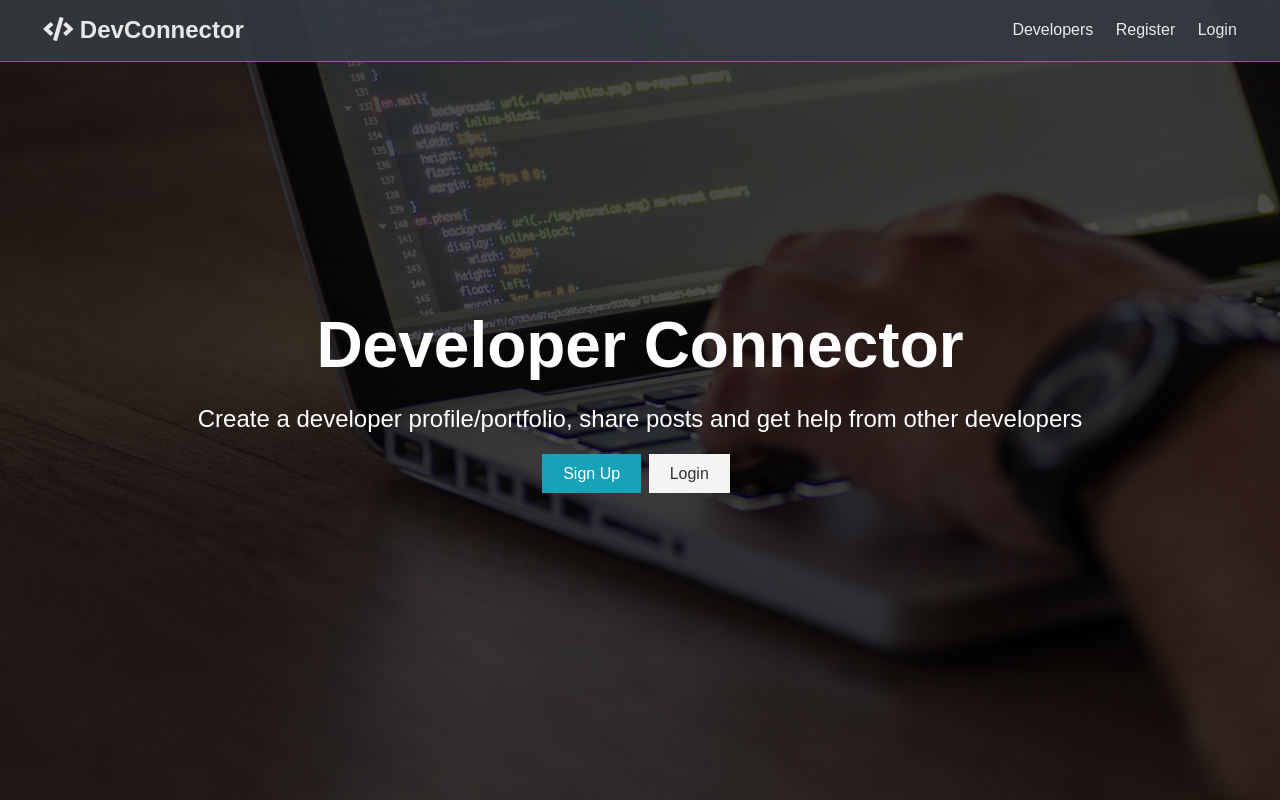
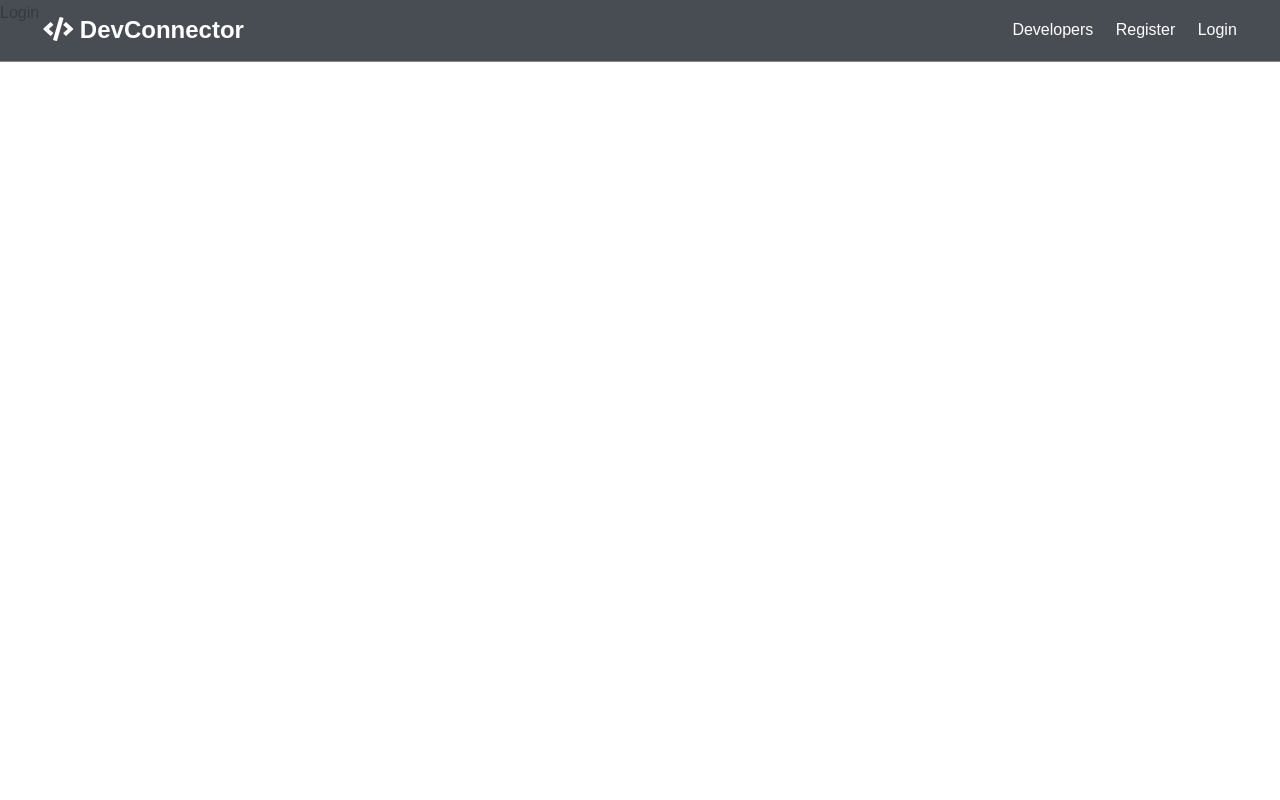
Before and after one commit to iqbalnafee/MERN-FULL-STACK, a React (Create React App) app in the folder clientside/: page /login in a window 1280 px wide. Built offline with nearby package versions, Linux system fonts and the light colour scheme.

Commit message:
React router added in App.js

```diff
--- a/clientside/src/App.js
+++ b/clientside/src/App.js
@@ -1,14 +1,36 @@
 
 import './App.css';
-import React,{Fragment} from 'react'
-import Navbar from './components/layout/Navbar'
-import Landing from './components/layout/Landing'
+import React,{Fragment} from 'react';
+import Navbar from './components/layout/Navbar';
+import Landing from './components/layout/Landing';
+import Login from './components/auth/Login';
+import Register from './components/auth/Register';
+import {BrowserRouter as Router,Route,Switch} from 'react-router-dom';
 
 const App = () => {
   return (
     <Fragment>
       <Navbar />
-      <Landing />
+
+
+      <Router>
+
+        <Route exact path='/' component={Landing} />
+
+        <Switch className="container">
+
+          <Route exact path='/login' component={Login} />
+
+          <Route exact path='/register' component={Register} />
+
+        </Switch>
+
+
+
+      </Router>
+
+
+
     </Fragment>
   );
 }
--- /dev/null
+++ b/clientside/src/components/auth/Login.js
@@ -0,0 +1,13 @@
+import React from 'react'
+
+const Login = () => {
+    return (
+        <div>
+
+            Login
+
+        </div>
+    )
+}
+
+export default Login;
--- /dev/null
+++ b/clientside/src/components/auth/Register.js
@@ -0,0 +1,11 @@
+import React from 'react'
+
+const Register = () => {
+    return (
+        <div>
+            Register
+        </div>
+    )
+}
+
+export default Register
```
Also changed, not shown: 1 other file (tests, documents, lock files or other folders).
